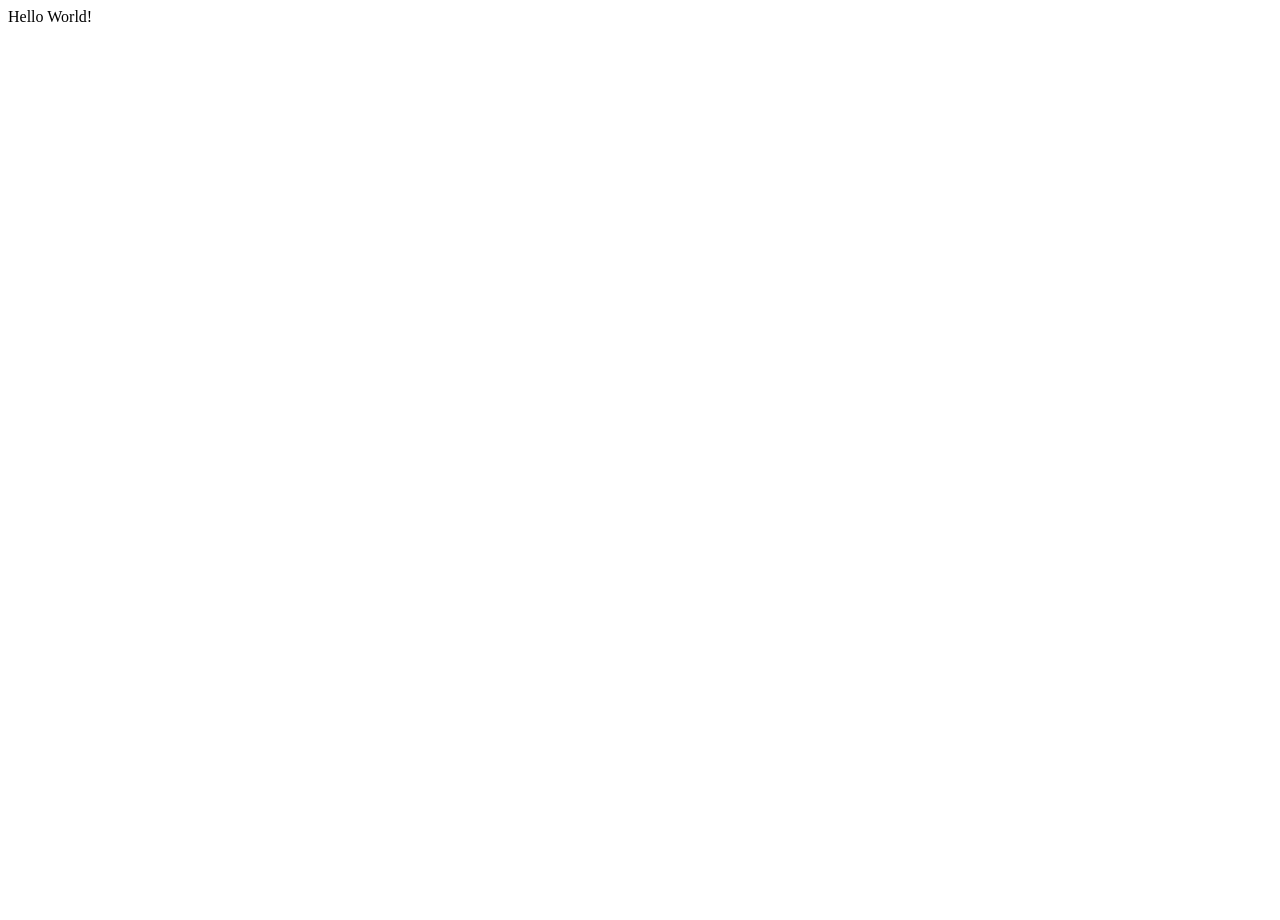
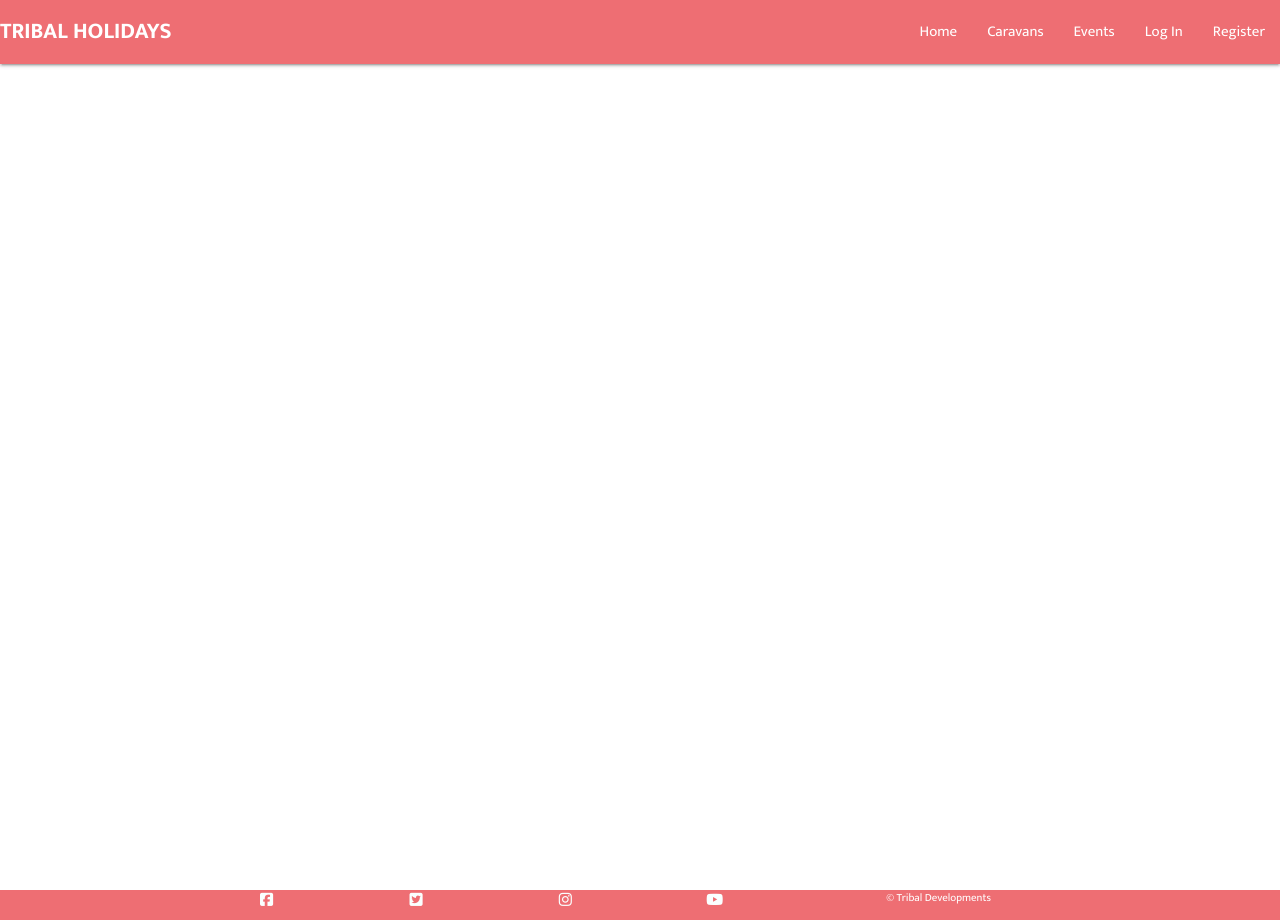
Before and after one commit to ABaron21/Tribal_Holidays, a Flask app: page / in a window 1280 px wide. Before the commit the page is almost empty. Run offline with Flask 2, Linux system fonts and the light colour scheme; some libraries are stand-ins or nearby versions.

Commit message:
Add basic styled base template

```diff
--- /dev/null
+++ b/holidaymanager/static/css/style.css
@@ -0,0 +1,39 @@
+@import url('https://fonts.googleapis.com/css2?family=Mukta:wght@300;400;700&display=swap');
+
+body{
+    font-family: 'Mukta', sans-serif;
+    font-weight: 400;
+    display: flex;
+    min-height: 100vh;
+    flex-direction: column;
+}
+main {
+    flex: 1 0 auto;
+  }
+.uppercase{
+    text-transform: uppercase;
+}
+.sidenav{
+    width: 200px;
+}
+.logo-text{
+    font-size: 1.5rem;
+    font-weight: 700;
+}
+
+
+.page-footer{
+    padding-top: 0;
+    height: 30px;
+}
+.social-link{
+    color: #faffff;
+    text-align: center;
+    font-size: 15px;
+    margin: 0;
+}
+.copyright-text{
+    text-align: center;
+    font-size: 11px;
+    margin: 0;
+}
--- /dev/null
+++ b/holidaymanager/static/js/script.js
@@ -0,0 +1,3 @@
+$(document).ready(function(){
+    $('.sidenav').sidenav();
+  });
--- a/holidaymanager/templates/base.html
+++ b/holidaymanager/templates/base.html
@@ -1,14 +1,67 @@
 <!DOCTYPE html>
 <html lang="en">
+
 <head>
     <meta charset="UTF-8">
     <meta http-equiv="X-UA-Compatible" content="IE=edge">
     <meta name="viewport" content="width=device-width, initial-scale=1.0">
+    <link rel="stylesheet" href="https://cdnjs.cloudflare.com/ajax/libs/materialize/1.0.0/css/materialize.min.css"
+        type="text/css">
+    <script src="https://kit.fontawesome.com/aa35820a25.js" crossorigin="anonymous"></script>
+    <link rel="stylesheet" href="{{ url_for('static', filename='css/style.css')}}" type="text/css">
     <title>Tribal Holidays</title>
 </head>
+
 <body>
 
-    Hello World!
+    <header>
+        <nav>
+            <div class="nav-wrapper">
+                <a href="{{ url_for('home') }}" class="uppercase logo-text">Tribal Holidays</a>
+                <a href="#" data-target="mobile-collapse" class="sidenav-trigger"><i class="fa-solid fa-bars"></i></a>
+                <ul class="right hide-on-med-and-down">
+                    <li><a href="{{ url_for('home') }}">Home</a></li>
+                    <li><a href="">Caravans</a></li>
+                    <li><a href="">Events</a></li>
+                    <li><a href="">Log In</a></li>
+                    <li><a href="">Register</a></li>
+                </ul>
+            </div>
+        </nav>
+
+        <ul class="sidenav" id="mobile-collapse">
+            <li><a href="{{ url_for('home') }}">Home</a></li>
+            <li><a href="">Caravans</a></li>
+            <li><a href="">Events</a></li>
+            <li><a href="">Log In</a></li>
+            <li><a href="">Register</a></li>
+        </ul>
+    </header>
+
+
+    <main class="container">
+        {% block content %}
+        {% endblock %}
+    </main>
+
+
+    <footer class="page-footer">
+        <div class="container">
+            <div class="row">
+                <a class="col s2 social-link" href=""><i class="fa-brands fa-square-facebook"></i></a>
+                <a class="col s2 social-link" href=""><i class="fa-brands fa-square-twitter"></i></a>
+                <a class="col s2 social-link" href=""><i class="fa-brands fa-instagram"></i></a>
+                <a class="col s2 social-link" href=""><i class="fa-brands fa-youtube"></i></a>
+                <p class="col s4 copyright-text">&copy; Tribal Developments</p>
+            </div>
+        </div>
+    </footer>
+
+    <script src="https://code.jquery.com/jquery-3.6.1.js"
+        integrity="sha256-3zlB5s2uwoUzrXK3BT7AX3FyvojsraNFxCc2vC/7pNI=" crossorigin="anonymous"></script>
+    <script src="https://cdnjs.cloudflare.com/ajax/libs/materialize/1.0.0/js/materialize.min.js"></script>
+    <script src="{{ url_for('static', filename='js/script.js')}}"></script>
 
 </body>
+
 </html>
```
